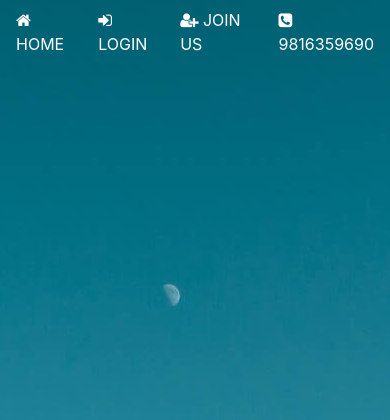
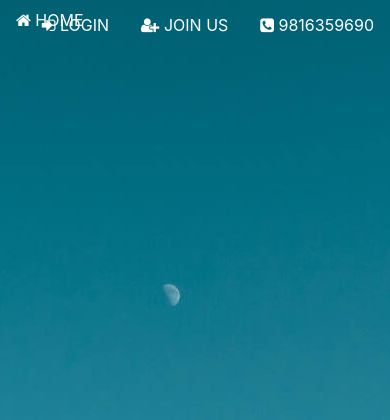
Before and after one commit to aasish10/Khojincha, a PHP site: page / in a window 390 px wide. Shown: the top 420 px of the page. Run offline with PHP 8.4, Linux system fonts and the light colour scheme.

Commit message:
index files  and css files not responsive
23

```diff
--- a/css/style.css
+++ b/css/style.css
@@ -9,7 +9,11 @@ html {
     background-repeat: no-repeat;
     /*background-size: cover;*/
 }
-section{
-    margin-top:10%;
-    display: inline;
+.ul.nav.justify-content{
+    width:20%;
+
 }
+ul.nav.justify-content-end {
+    margin-top: -35px;
+
+}
--- a/index.html
+++ b/index.html
@@ -11,10 +11,13 @@
 
 <body>
     <header>
-        <ul class="nav justify-content-end">
+         <ul class="nav justify-content">
             <li class="nav-item">
                 <a class="nav-link active" style="color:white" href="#"> <i class="fa fa-home" aria-hidden="true"></i> HOME</a>
             </li>
+        </ul>
+        <ul class="nav justify-content-end">
+
             <li class="nav-item">
                 <a class="nav-link active" style="color:white" href="#"> <i class="fa fa-sign-in" aria-hidden="true"></i> LOGIN</a>
             </li>
```
